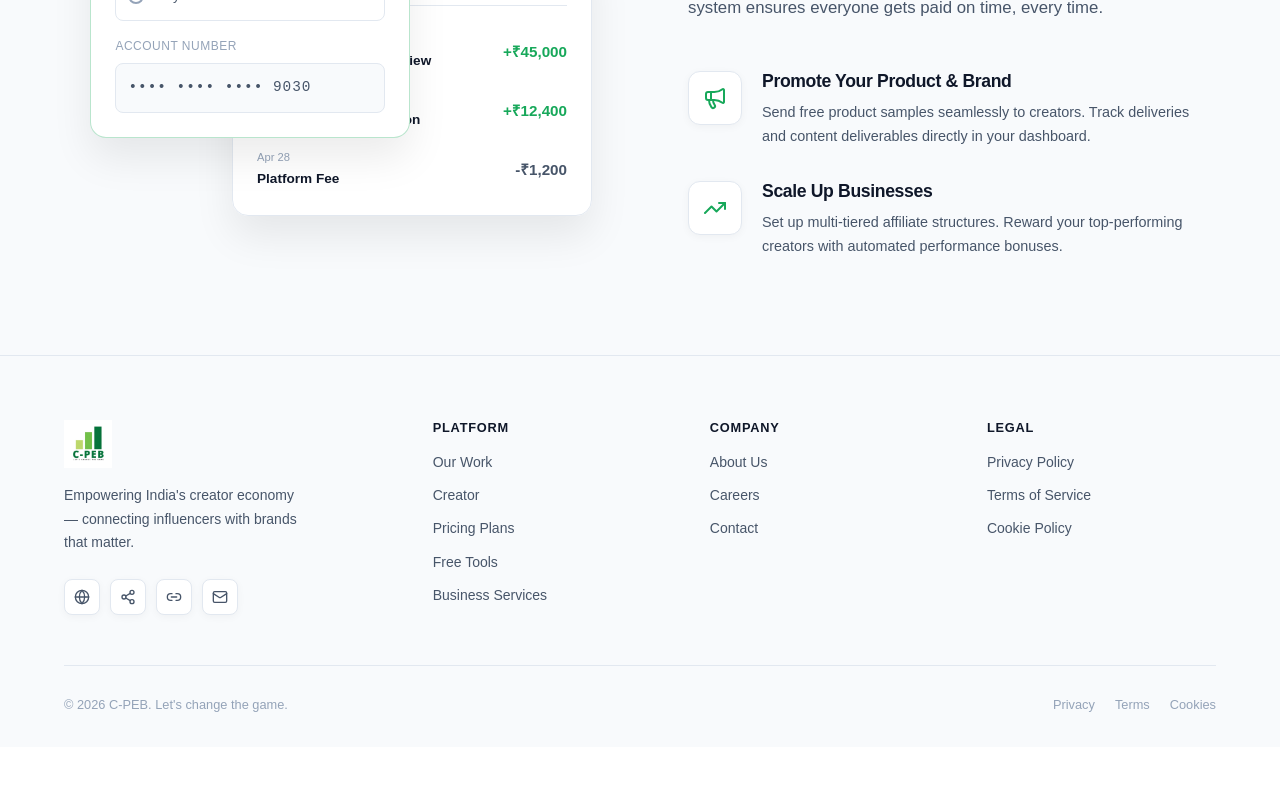
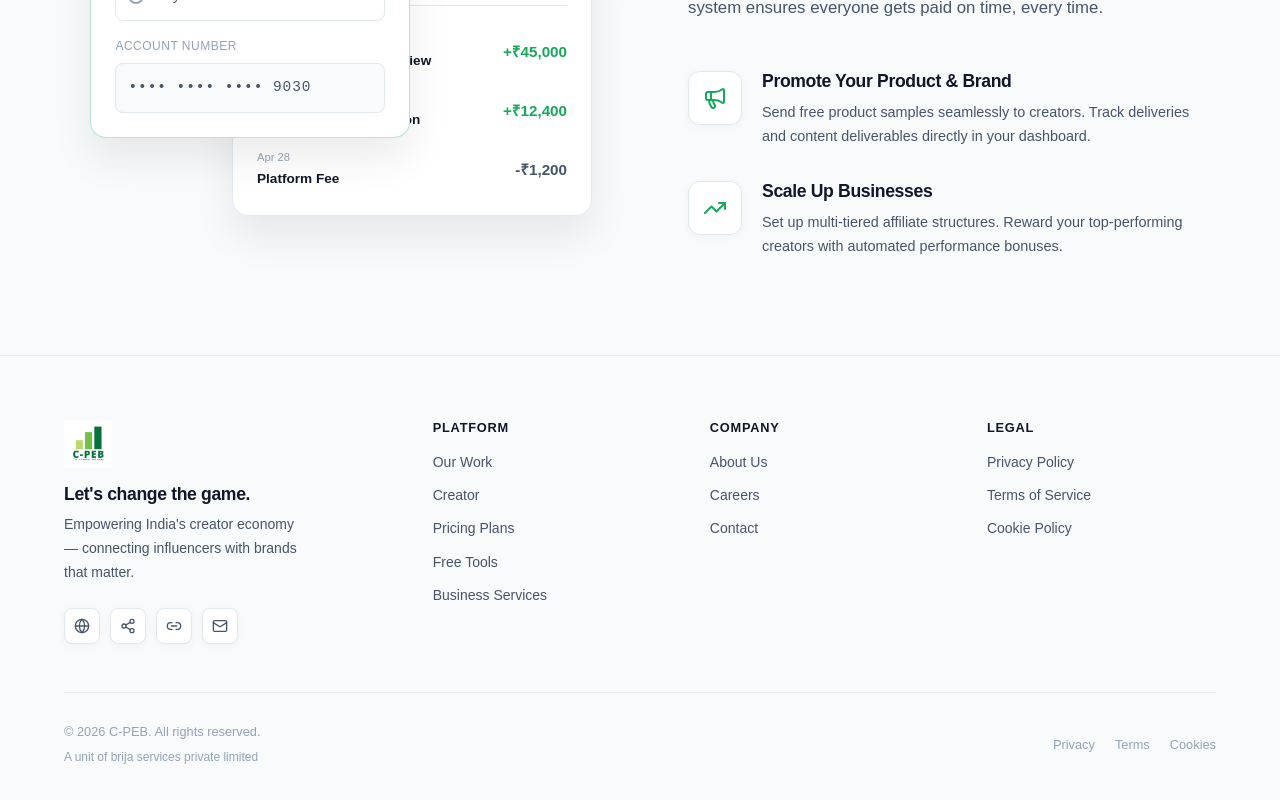
Before and after one commit to namebiGO/C-PEB, a React (Vite) app: page / in a window 1280 px wide. Shown: the part 10458-11258 px from the top of the page. Before the commit the page ends 11205 px from the top, so only its background shows below. Built offline with nearby package versions, Linux system fonts and the light colour scheme; no server answers.

Commit message:
chore: update footer with unit info and tagline positioning

```diff
--- a/src/components/Footer.jsx
+++ b/src/components/Footer.jsx
@@ -12,6 +12,7 @@ const Footer = () => (
         {/* Brand */}
         <div className="footer-brand">
           <img src={logo} alt="C-PEB" className="footer-logo" />
+          <h4 style={{ fontWeight: '600', fontSize: '1.1rem', color: 'var(--text-1)', margin: '0 0 0.5rem 0' }}>Let's change the game.</h4>
           <p>Empowering India's creator economy — connecting influencers with brands that matter.</p>
           <div className="social-links">
             <a href="#" className="social-icon" aria-label="Website"><Globe size={16} /></a>
@@ -48,7 +49,10 @@ const Footer = () => (
       </div>
 
       <div className="footer-bottom">
-        <p>© {new Date().getFullYear()} C-PEB. Let's change the game.</p>
+        <div className="footer-copyright-info">
+          <p>© {new Date().getFullYear()} C-PEB. All rights reserved.</p>
+          <p style={{ marginTop: '4px', fontSize: '0.75rem', color: 'var(--text-3)' }}>A unit of brija services private limited</p>
+        </div>
         <div className="footer-bottom-links">
           <Link to="/privacy">Privacy</Link>
           <Link to="/terms">Terms</Link>
```
